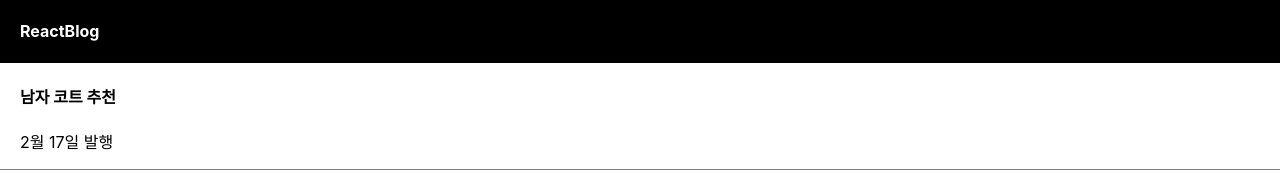
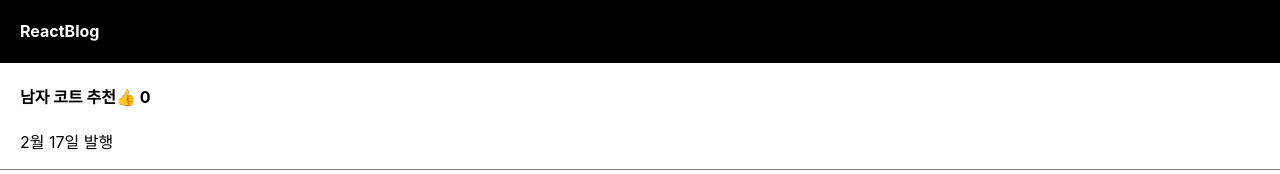
Before and after one commit to wlthdud/appleblog, a React (Create React App) app in the folder blog/: page / in a window 1280 px wide. Shown: the top 174 px of the page. Built offline with nearby package versions, Linux system fonts and the light colour scheme.

Commit message:
3. 버튼 추가, state 변경법

```diff
--- a/blog/src/App.js
+++ b/blog/src/App.js
@@ -5,7 +5,8 @@ import { useState } from 'react';
 function App() {
 
 let post = '강남 우동 맛집';
-let [글제목, b] = useState(['남자 코트 추천', '강남 우동 맛집','파이썬 독학']);
+let [글제목, 글제목변경] = useState(['남자 코트 추천', '강남 우동 맛집','파이썬 독학','여자 코트 추천']);
+let [따봉, 따봉변경] = useState(0);
 
   return (
     <div className="App">
@@ -13,7 +14,8 @@ let [글제목, b] = useState(['남자 코트 추천', '강남 우동 맛집','
         <h4>ReactBlog</h4>
       </div>
       <div className="list">
-        <h4>{ 글제목[0] }</h4>
+        <h4 onClick={()=>{글제목변경()}}>{ 글제목[0] }
+        <span onClick={()=>{ 따봉변경(따봉+1) }}>👍</span> {따봉} </h4>
         <p>2월 17일 발행</p>
       </div>
       <div className="list">
```
